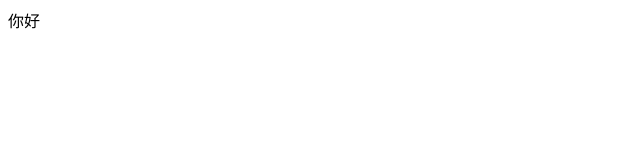
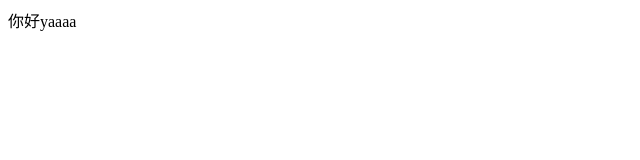
Before and after one commit to qwzss/vscode, a plain HTML site: page index.html in a window 1280 px wide. Shown: the full height of the page, 0-640 px from the left. Drawn offline with Linux system fonts and the light colour scheme.

Commit message:
第二次提交

```diff
--- a/index.html
+++ b/index.html
@@ -7,7 +7,7 @@
     <title>Document</title>
 </head>
 <body>
-    <div>你好</div>
+    <div>你好yaaaa</div>
 </body>
 
 
```
